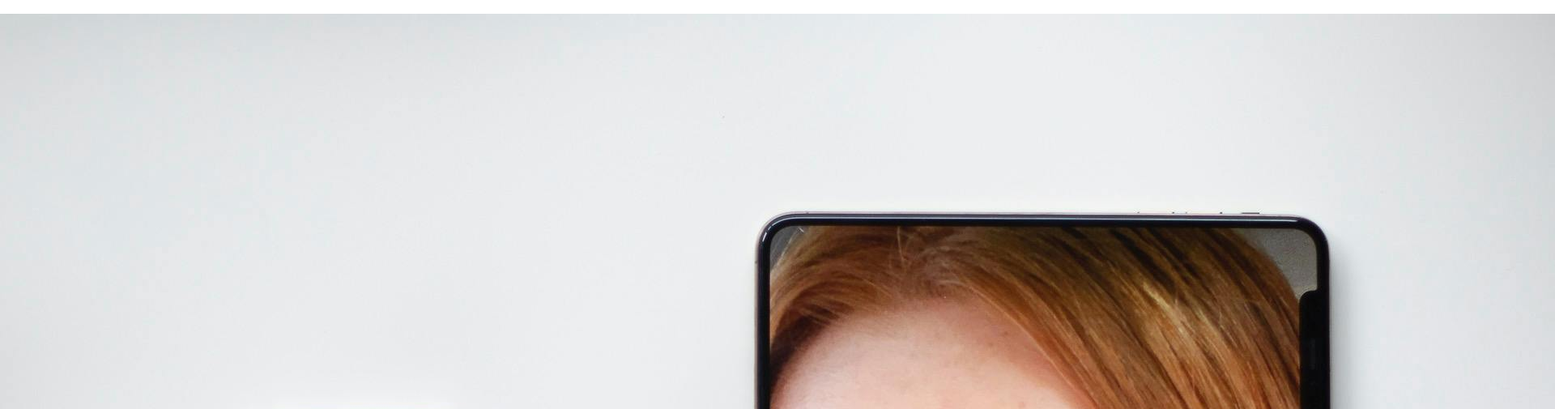
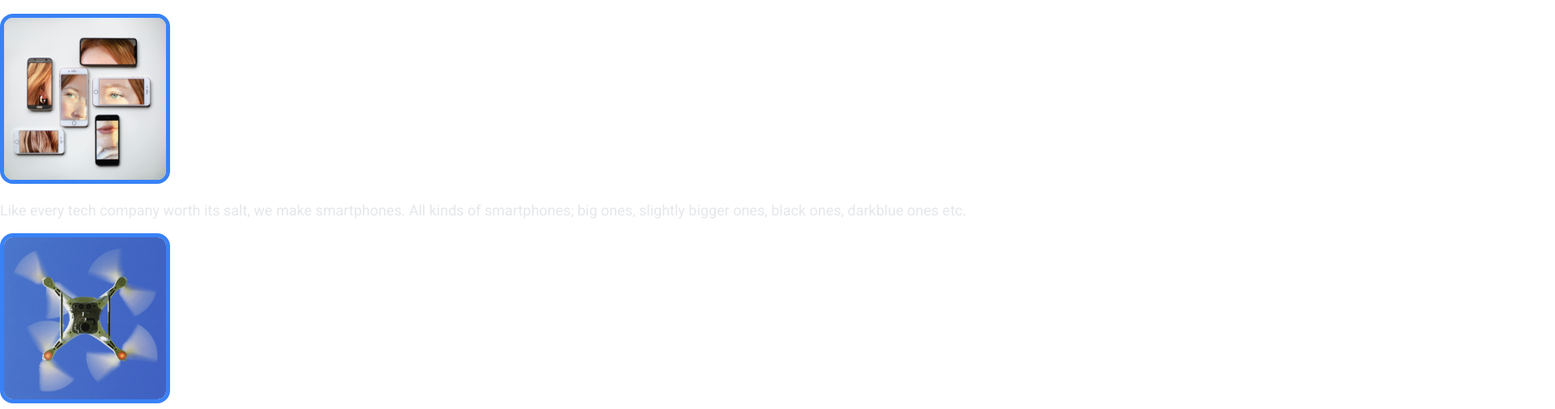
Before and after one commit to Kempie84/odin-landing-page, a plain HTML site: page index.html in a window 1280 px wide. Shown: the part 691-1196 px from the top of the page at 81% size, 1920 px wide, since content can reach past the window. Drawn offline with Linux system fonts and the light colour scheme.

Commit message:
style images in information section

```diff
--- a/styles.css
+++ b/styles.css
@@ -71,3 +71,9 @@ button {
     align-items: flex-start;
     padding-top: 5em;
 }
+
+.item img {
+    width: 200px;
+    border: 5px solid #3882F6;
+    border-radius: 1em;
+}
```
